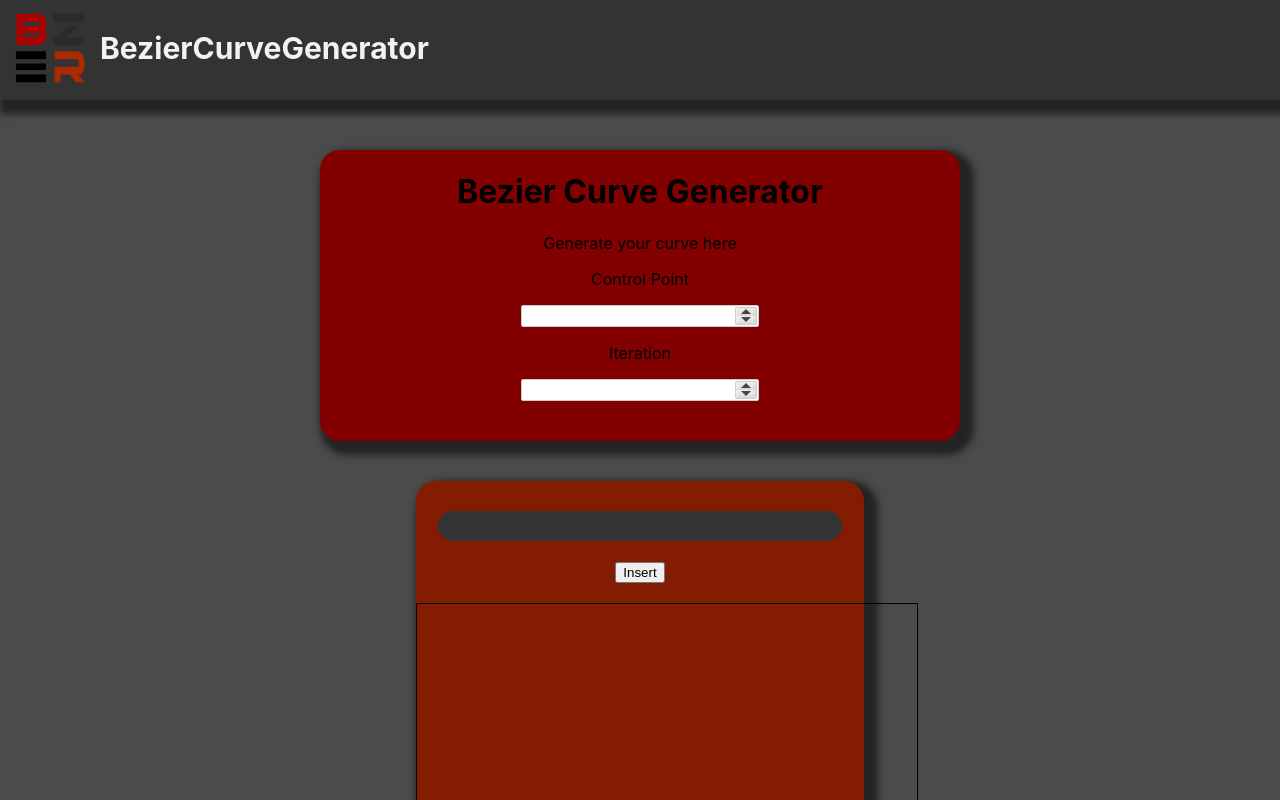
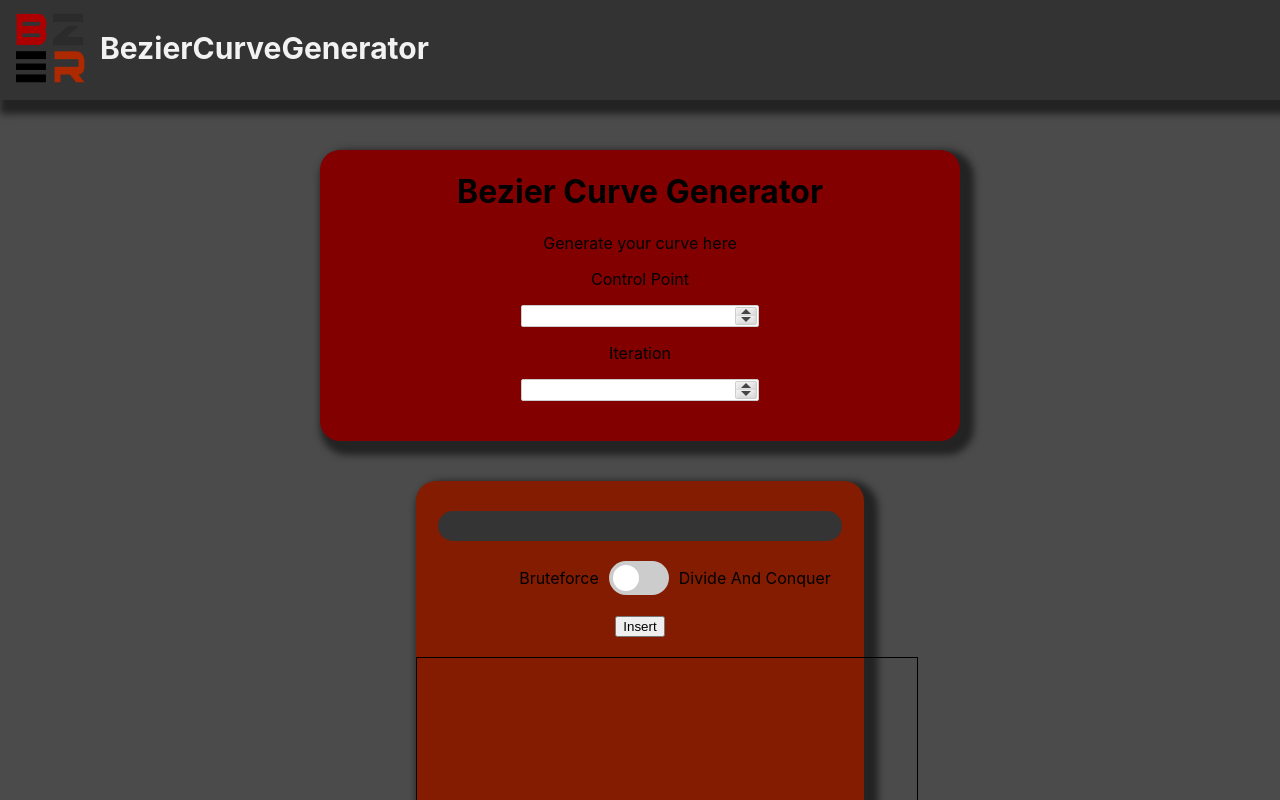
Before and after one commit to scifo04/Tucil2_13522110_13522116, a React (Create React App) app in the folder src/: page / in a window 1280 px wide. Shown: the top 800 px of the page. Built offline with nearby package versions, Linux system fonts and the light colour scheme.

Commit message:
Able to use bruteforce and divide and conquer

```diff
--- a/src/src/Home.js
+++ b/src/src/Home.js
@@ -4,6 +4,7 @@ import IterationForm from './component/IterationForm.js';
 import PointsForm from './component/PointsForm.js';
 import InsertForm from './component/InsertForm.js';
 import Canvas from './component/Canvas.js';
+import OnOff from './component/OnOff.js';
 import BZER_PIC from './BZER.png';
 import './Homestyle.css';
 
@@ -13,6 +14,8 @@ function Home() {
     const [numberOfForms, setNumberOfForms] = useState(0);
     const [points, setPoints] = useState([]);
     const [uploadedPoints, setUploadedPoints] = useState([]);
+    const [timeTaken, setTimeTaken] = useState('');
+    const [isOn, setIsOn] = useState(false);
 
     const addPoint = (newPoint,val) => {
         console.log('Added point: ',newPoint,val);
@@ -65,7 +68,9 @@ function Home() {
                             <PointsForm key={index} index={index} points={points} setPoints={setPoints} addPoint={addPoint} />
                         ))}
                     </div>
-                    <InsertForm controlValue={controlValue} iterationValue={iterationValue} points={points} addPoint={addPoint} setUploadedPoints={setUploadedPoints}/>
+                    <OnOff isOn={isOn} setIsOn={setIsOn}/>
+                    <div style={{marginBottom:"20px",marginTop:"20px"}}>{timeTaken}</div>
+                    <InsertForm controlValue={controlValue} iterationValue={iterationValue} points={points} isOn={isOn} addPoint={addPoint} setUploadedPoints={setUploadedPoints} setTimeTaken={setTimeTaken}/>
                     <Canvas uploadedPoints={uploadedPoints} points={points}/>
                 </div>
             </div>
--- a/src/src/component/InsertForm.js
+++ b/src/src/component/InsertForm.js
@@ -1,6 +1,6 @@
 import React from 'react'
 
-function InsertForm({controlValue, iterationValue, points, addPoint, setUploadedPoints}) {
+function InsertForm({controlValue, iterationValue, points, isOn, addPoint, setUploadedPoints, setTimeTaken}) {
     const handleClick = async () => {
         try {
             const response = await fetch('http://localhost:8000', {
@@ -12,6 +12,7 @@ function InsertForm({controlValue, iterationValue, points, addPoint, setUploaded
                     controlValue: controlValue,
                     iterationValue: iterationValue,
                     points: points,
+                    isOn: isOn,
                 }),
             });
 
@@ -21,6 +22,7 @@ function InsertForm({controlValue, iterationValue, points, addPoint, setUploaded
 
             const responseData = await response.json();
             setUploadedPoints(responseData.gottenPoint)
+            setTimeTaken(responseData.time_string)
             console.log('Response from Go server:', responseData);
         } catch (error) {
             console.error('Error:', error);
--- /dev/null
+++ b/src/src/component/OnOff.css
@@ -0,0 +1,42 @@
+.switch {
+    position: relative;
+    display: inline-block;
+    width: 60px;
+    height: 34px;
+  }
+
+  .switch .slider {
+    position: absolute;
+    cursor: pointer;
+    top: 0;
+    left: 0;
+    right: 0;
+    bottom: 0;
+    background-color: #ccc;
+    border-radius: 34px;
+    transition: .4s;
+  }
+
+  .switch .slider:before {
+    position: absolute;
+    content: "";
+    height: 26px;
+    width: 26px;
+    left: 4px;
+    bottom: 4px;
+    background-color: white;
+    border-radius: 50%;
+    transition: .4s;
+  }
+
+  .switch.on .slider {
+    background-color: #e33d00;
+  }
+
+  .switch.on .slider:before {
+    transform: translateX(26px);
+  }
+
+  .switch.off .slider:before {
+    transform: translateX(0);
+  }
--- /dev/null
+++ b/src/src/component/OnOff.js
@@ -0,0 +1,21 @@
+import React, { useState } from 'react';
+import './OnOff.css';
+
+function OnOff({isOn,setIsOn}) {
+
+  const handleClick = () => {
+    setIsOn(prevState => !prevState);
+  };
+
+  return (
+    <div style={{marginLeft:'70px'}}>
+        <div style={{display:'inline-block',verticalAlign:'middle',marginRight:'10px'}}>Bruteforce</div>
+        <div className={`switch ${isOn ? 'on' : 'off'}`} onClick={handleClick} style={{verticalAlign:'middle'}}>
+            <div className="slider"></div>
+        </div>
+        <div style={{display:'inline-block',verticalAlign:'middle',marginLeft:'10px'}}>Divide And Conquer</div>
+    </div>
+  );
+}
+
+export default OnOff;
```
Also changed, not shown: 2 other files (tests, documents, lock files or other folders).
